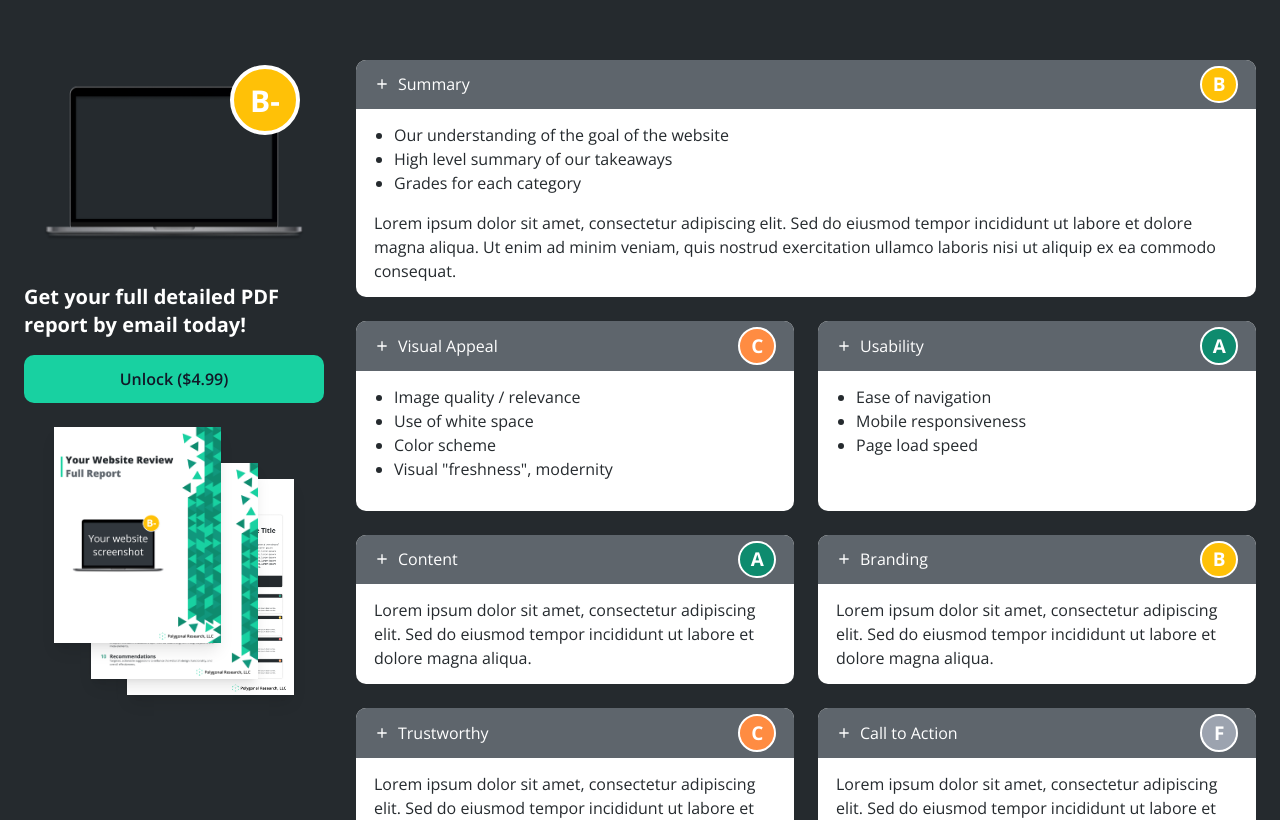
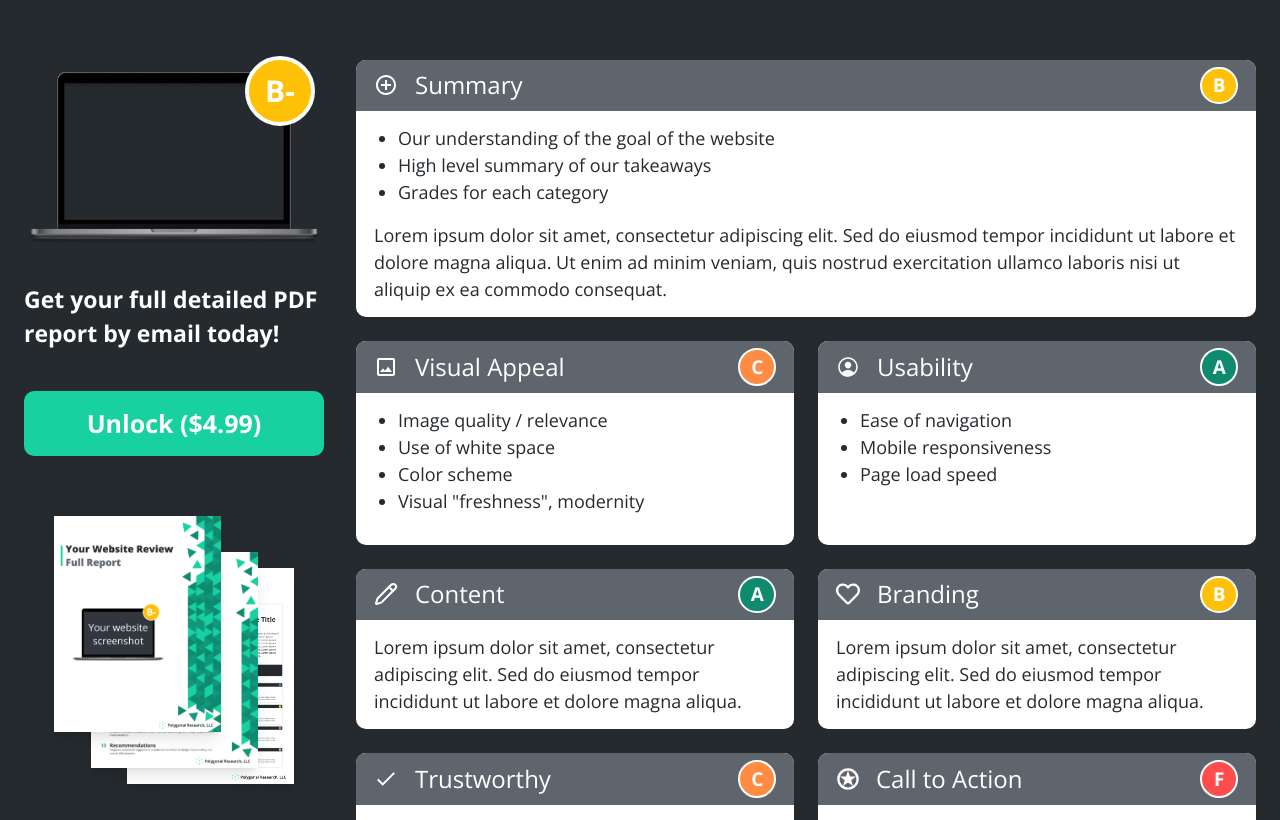
Before and after one commit to ShaYri12/web-review-with-ai, a Next.js app: page /partial-report in a window 1280 px wide. Shown: the part 280-1100 px from the top of the page. Built offline with nearby package versions, Linux system fonts and the light colour scheme.

Commit message:
partial report page done

```diff
--- a/app/partial-report/GradeBadge.tsx
+++ b/app/partial-report/GradeBadge.tsx
@@ -5,14 +5,14 @@ type GradeProps = {
 
 export function GradeBadge({
   grade,
-  className = "xl:w-[37.52px] xl:min-w-[37.52px] lg:w-[34px] lg:min-w-[34px] md:w-[30px] md:min-w-[30px] w-[28px] min-w-[28px] xl:h-[37.52px] lg:h-[34px] md:h-[30px] h-[28px] border-[2px] 2xl:text-[20px] xl:text-[19px] lg:text-[18px] md:text-[16px] text-[14px]",
+  className = "xl:w-[37.52px] xl:min-w-[37.52px] lg:w-[32px] lg:min-w-[32px] md:w-[30px] md:min-w-[30px] w-[28px] min-w-[28px] xl:h-[37.52px] lg:h-[32px] md:h-[30px] h-[28px] border-[2px] 2xl:text-[20px] xl:text-[19px] lg:text-[18px] md:text-[16px] text-[14px]",
 }: GradeProps) {
   const getGradeColor = (grade: string) => {
     const colors: Record<string, string> = {
       A: "bg-[#0E8B6E]",
       B: "bg-[#FFC107]",
       C: "bg-[#FF8C42]",
-      D: "bg-[#FF4D4D]",
+      F: "bg-[#FF4D4D]",
     };
 
     // Ensure `grade.charAt(0)` is a valid key or return a default value
--- a/app/partial-report/page.tsx
+++ b/app/partial-report/page.tsx
@@ -1,8 +1,14 @@
 import Image from "next/image";
 import { GradeBadge } from "./GradeBadge";
-import { BiPlus } from "react-icons/bi";
+import { BiPlusCircle } from "react-icons/bi";
 import Footer from "../components/Footer";
 import Header from "../components/Header";
+import { MdOutlineImage } from "react-icons/md";
+import { IoPersonCircleOutline } from "react-icons/io5";
+import { LuPencil } from "react-icons/lu";
+import { FaRegHeart } from "react-icons/fa";
+import { IoMdCheckmark } from "react-icons/io";
+import { GiAlliedStar } from "react-icons/gi";
 
 export default function ReportPage() {
   return (
@@ -12,7 +18,7 @@ export default function ReportPage() {
       <main className="px-4 lg:px-[24px] 3xl:py-[47px] py-[23px] w-full relative z-[0]">
         <div className="3xl:max-w-[1600px] 2xl:max-w-[1280px] max-w-[1280px] mx-auto">
           {/* Header Card */}
-          <div className="bg-white text-gray-900 rounded-xl xl:px-[51px] lg:px-[45px] md:px-[30px] sm:px-[20px] px-4 xl:py-[42px] lg:py-[38px] md:py-[30px] py-[20px] xl:mb-[62px] lg:mb-[50px] md:mb-[40px] mb-[30px] flex justify-between items-center gap-2 md:flex-nowrap flex-wrap">
+          <div className="bg-white text-[#252A2E] rounded-[20px] xl:px-[48px] lg:px-[42px] md:px-[30px] sm:px-[20px] px-4 xl:py-[42px] lg:py-[38px] md:py-[30px] py-[20px] xl:mb-[62px] lg:mb-[50px] md:mb-[40px] mb-[30px] flex justify-between items-center gap-2 md:flex-nowrap flex-wrap">
             <div>
               <h1 className="2xl:text-[56px] xl:text-[45px] lg:text-[35px] md:text-[25px] sm:text-[20px] text-[18px] font-bold">
                 Your Custom Report
@@ -35,11 +41,11 @@ export default function ReportPage() {
             </div>
           </div>
 
-          <div className="grid lg:grid-cols-[300px,1fr] md:gap-8 gap-[100px]">
+          <div className="grid lg:grid-cols-[300px,1fr] lg:gap-8 gap-[100px]">
             {/* Left Sidebar */}
-            <div className="space-y-6">
+            <div>
               <div className="relative">
-                <div className="rounded-[10px] overflow-hidden p-4">
+                <div className="rounded-[10px] overflow-hidden">
                   <Image
                     src="/assets/laptop.png"
                     alt="Website Screenshot"
@@ -48,24 +54,24 @@ export default function ReportPage() {
                     className="w-full rounded-[10px] overflow-hidden"
                   />
                 </div>
-                <div className="absolute lg:top-[3%] top-[5%] lg:right-[8%] right-[10%]">
+                <div className="absolute lg:top-[-2%] top-[2%] lg:right-[3%] right-[7%]">
                   <GradeBadge
                     grade="B-"
-                    className="md:w-[70px] w-[55px] md:h-[70px] h-[55px] border-[4.5px] 2xl:text-[30px] xl:text-[30px] lg:text-[20px] md:text-[18px] text-[16px]"
+                    className="md:w-[70px] sm:w-[55px] w-[48px] md:h-[70px] md:h-[55px] sm:h-[55px] h-[48px] sm:border-[4.5px] border-[4px] 2xl:text-[30px] xl:text-[30px] lg:text-[20px] md:text-[18px] text-[16px]"
                   />
                 </div>
               </div>
 
-              <div className="space-y-4">
-                <h2 className="text-xl font-bold">
+              <div className="2xl:space-y-[45px] xl:space-y-[40px] lg:space-y-[35px] md:space-y-[25px] space-y-[20px] 2xl:mt-[40px] xl:mt-[35px] lg:mt-[30px] md:mt-[25px] mt-[20px]">
+                <h2 className="lg:text-[23px] md:text-[20px] text-[18px] font-bold">
                   Get your full detailed PDF report by email today!
                 </h2>
-                <button className="w-full bg-cyan text-gray-900 py-3 px-6 rounded-[10px] overflow-hidden font-semibold hover:bg-emerald-500 transition-colors">
+                <button className="w-full bg-cyan text-white 2xl:py-[18px] xl:py-[14px] lg:py-[12px] md:py-[10px] py-[9px] px-6 rounded-[10px] overflow-hidden 2xl:text-[30px] xl:text-[25px] lg:text-[22px] md:text-[20px] text-[18px] font-bold hover:bg-emerald-500 transition-colors">
                   Unlock ($4.99)
                 </button>
               </div>
 
-              <div className="relative mx-auto 3xl:w-[361px] lg:w-[240px] w-[220px] 3xl:h-[358.4px] mt-[20px]">
+              <div className="relative mx-auto 3xl:w-[361px] lg:w-[240px] w-[220px] 3xl:h-[358.4px] 2xl:mt-[70px] xl:mt-[60px] lg:mt-[50px] md:mt-[40px] mt-[30px]">
                 {/* First page - back */}
                 <div className="absolute right-0 top-8 3xl:w-[361px] lg:w-[240px] w-[220px] 3xl:h-[190px] xl:h-[180px] lg:h-[170px] h-auto mt-[20px]">
                   <Image
@@ -108,21 +114,28 @@ export default function ReportPage() {
             <div className="space-y-6">
               {/* Summary Section */}
               <div className="bg-white text-white rounded-[10px] overflow-hidden">
-                <div className="flex justify-between items-center md:px-[18px] px-4 py-[6px] bg-[#5E656C]">
-                  <div className="flex items-center gap-2">
-                    <BiPlus />
+                <div className="flex justify-between items-center md:px-[18px] px-4 py-[7px] bg-[#5E656C]">
+                  <div className="flex items-center 2xl:gap-[19px] xl:gap-[17px] lg:gap-[16px] md:gap-[14px] gap-2">
+                    <span>
+                      <BiPlusCircle
+                        size={24}
+                        className="lg:min-w-[24px] lg:w-[24px] w-[20px] min-w-[20px]"
+                      />
+                    </span>
 
-                    <h2 className="font-[400]">Summary</h2>
+                    <h2 className="font-[400] xl:text-[24px] lg:text-[22px] md:text-[20px] text-[18px]">
+                      Summary
+                    </h2>
                   </div>
                   <GradeBadge grade="B" />
                 </div>
                 <div className="md:px-[18px] px-4 py-[14px]">
-                  <ul className="list-disc ml-5 mb-4 text-[#252A2E]">
+                  <ul className="list-disc md:ml-6 ml-5 mb-4 text-[#252A2E] xl:text-[18px] lg:text-[17px] md:text-[16px] text-[15px]">
                     <li>Our understanding of the goal of the website</li>
                     <li>High level summary of our takeaways</li>
                     <li>Grades for each category</li>
                   </ul>
-                  <p className="text-[#252A2E]">
+                  <p className="text-[#252A2E] xl:text-[18px] lg:text-[17px] md:text-[16] text-[15px]">
                     Lorem ipsum dolor sit amet, consectetur adipiscing elit. Sed
                     do eiusmod tempor incididunt ut labore et dolore magna
                     aliqua. Ut enim ad minim veniam, quis nostrud exercitation
@@ -134,16 +147,21 @@ export default function ReportPage() {
               {/* Visual Appeal Section */}
               <div className="grid md:grid-cols-2 gap-6">
                 <div className="bg-white text-white rounded-[10px] overflow-hidden">
-                  <div className="flex justify-between items-center md:px-[18px] px-4 py-[6px] bg-[#5E656C]">
-                    <div className="flex items-center gap-2">
-                      <BiPlus />
+                  <div className="flex justify-between items-center md:px-[18px] px-4 py-[7px] bg-[#5E656C]">
+                    <div className="flex items-center 2xl:gap-[19px] xl:gap-[17px] lg:gap-[16px] md:gap-[14px] gap-2">
+                      <MdOutlineImage
+                        size={24}
+                        className="lg:min-w-[24px] lg:w-[24px] w-[20px] min-w-[20px]"
+                      />
 
-                      <h2 className="font-[400]">Visual Appeal</h2>
+                      <h2 className="font-[400] xl:text-[24px] lg:text-[22px] md:text-[20px] text-[18px]">
+                        Visual Appeal
+                      </h2>
                     </div>
                     <GradeBadge grade="C" />
                   </div>
                   <div className="md:px-[18px] px-4 py-[14px]">
-                    <ul className="list-disc ml-5 mb-4 text-[#252A2E]">
+                    <ul className="list-disc md:ml-6 ml-5 mb-4 text-[#252A2E] xl:text-[18px] lg:text-[17px] md:text-[16px] text-[15px]">
                       <li>Image quality / relevance</li>
                       <li>Use of white space</li>
                       <li>Color scheme</li>
@@ -153,16 +171,21 @@ export default function ReportPage() {
                 </div>
 
                 <div className="bg-white text-white rounded-[10px] overflow-hidden">
-                  <div className="flex justify-between items-center md:px-[18px] px-4 py-[6px] bg-[#5E656C]">
-                    <div className="flex items-center gap-2">
-                      <BiPlus />
+                  <div className="flex justify-between items-center md:px-[18px] px-4 py-[7px] bg-[#5E656C]">
+                    <div className="flex items-center 2xl:gap-[19px] xl:gap-[17px] lg:gap-[16px] md:gap-[14px] gap-2">
+                      <IoPersonCircleOutline
+                        size={24}
+                        className="lg:min-w-[24px] lg:w-[24px] w-[20px] min-w-[20px]"
+                      />
 
-                      <h2 className="font-[400]">Usability</h2>
+                      <h2 className="font-[400] xl:text-[24px] lg:text-[22px] md:text-[20px] text-[18px]">
+                        Usability
+                      </h2>
                     </div>
                     <GradeBadge grade="A" />
                   </div>
                   <div className="md:px-[18px] px-4 py-[14px]">
-                    <ul className="list-disc ml-5 mb-4 text-[#252A2E]">
+                    <ul className="list-disc md:ml-6 ml-5 mb-4 text-[#252A2E] xl:text-[18px] lg:text-[17px] md:text-[16px] text-[15px]">
                       <li>Ease of navigation</li>
                       <li>Mobile responsiveness</li>
                       <li>Page load speed</li>
@@ -171,16 +194,21 @@ export default function ReportPage() {
                 </div>
 
                 <div className="bg-white text-white rounded-[10px] overflow-hidden">
-                  <div className="flex justify-between items-center md:px-[18px] px-4 py-[6px] bg-[#5E656C]">
-                    <div className="flex items-center gap-2">
-                      <BiPlus />
+                  <div className="flex justify-between items-center md:px-[18px] px-4 py-[7px] bg-[#5E656C]">
+                    <div className="flex items-center 2xl:gap-[19px] xl:gap-[17px] lg:gap-[16px] md:gap-[14px] gap-2">
+                      <LuPencil
+                        size={24}
+                        className="lg:min-w-[24px] lg:w-[24px] w-[20px] min-w-[20px]"
+                      />
 
-                      <h2 className="font-[400]">Content</h2>
+                      <h2 className="font-[400] xl:text-[24px] lg:text-[22px] md:text-[20px] text-[18px]">
+                        Content
+                      </h2>
                     </div>
                     <GradeBadge grade="A" />
                   </div>
                   <div className="md:px-[18px] px-4 py-[14px]">
-                    <p className="text-[#252A2E]">
+                    <p className="text-[#252A2E] xl:text-[18px] lg:text-[17px] md:text-[16px] text-[15px]">
                       Lorem ipsum dolor sit amet, consectetur adipiscing elit.
                       Sed do eiusmod tempor incididunt ut labore et dolore magna
                       aliqua.
@@ -189,16 +217,21 @@ export default function ReportPage() {
                 </div>
 
                 <div className="bg-white text-white rounded-[10px] overflow-hidden">
-                  <div className="flex justify-between items-center md:px-[18px] px-4 py-[6px] bg-[#5E656C]">
-                    <div className="flex items-center gap-2">
-                      <BiPlus />
+                  <div className="flex justify-between items-center md:px-[18px] px-4 py-[7px] bg-[#5E656C]">
+                    <div className="flex items-center 2xl:gap-[19px] xl:gap-[17px] lg:gap-[16px] md:gap-[14px] gap-2">
+                      <FaRegHeart
+                        size={24}
+                        className="lg:min-w-[24px] lg:w-[24px] w-[20px] min-w-[20px]"
+                      />
 
-                      <h2 className="font-[400]">Branding</h2>
+                      <h2 className="font-[400] xl:text-[24px] lg:text-[22px] md:text-[20px] text-[18px]">
+                        Branding
+                      </h2>
                     </div>
                     <GradeBadge grade="B" />
                   </div>
                   <div className="md:px-[18px] px-4 py-[14px]">
-                    <p className="text-[#252A2E]">
+                    <p className="text-[#252A2E] xl:text-[18px] lg:text-[17px] md:text-[16px] text-[15px]">
                       Lorem ipsum dolor sit amet, consectetur adipiscing elit.
                       Sed do eiusmod tempor incididunt ut labore et dolore magna
                       aliqua.
@@ -207,16 +240,21 @@ export default function ReportPage() {
                 </div>
 
                 <div className="bg-white text-white rounded-[10px] overflow-hidden">
-                  <div className="flex justify-between items-center md:px-[18px] px-4 py-[6px] bg-[#5E656C]">
-                    <div className="flex items-center gap-2">
-                      <BiPlus />
+                  <div className="flex justify-between items-center md:px-[18px] px-4 py-[7px] bg-[#5E656C]">
+                    <div className="flex items-center 2xl:gap-[19px] xl:gap-[17px] lg:gap-[16px] md:gap-[14px] gap-2">
+                      <IoMdCheckmark
+                        size={24}
+                        className="lg:min-w-[24px] lg:w-[24px] w-[20px] min-w-[20px]"
+                      />
 
-                      <h2 className="font-[400]">Trustworthy</h2>
+                      <h2 className="font-[400] xl:text-[24px] lg:text-[22px] md:text-[20px] text-[18px]">
+                        Trustworthy
+                      </h2>
                     </div>
                     <GradeBadge grade="C" />
                   </div>
                   <div className="md:px-[18px] px-4 py-[14px]">
-                    <p className="text-[#252A2E]">
+                    <p className="text-[#252A2E] xl:text-[18px] lg:text-[17px] md:text-[16px] text-[15px]">
                       Lorem ipsum dolor sit amet, consectetur adipiscing elit.
                       Sed do eiusmod tempor incididunt ut labore et dolore magna
                       aliqua.
@@ -225,16 +263,21 @@ export default function ReportPage() {
                 </div>
 
                 <div className="bg-white text-white rounded-[10px] overflow-hidden">
-                  <div className="flex justify-between items-center md:px-[18px] px-4 py-[6px] bg-[#5E656C]">
-                    <div className="flex items-center gap-2">
-                      <BiPlus />
+                  <div className="flex justify-between items-center md:px-[18px] px-4 py-[7px] bg-[#5E656C]">
+                    <div className="flex items-center 2xl:gap-[18px] xl:gap-[16px] lg:gap-[14px] md:gap-[12px] gap-2">
+                      <GiAlliedStar
+                        size={24}
+                        className="lg:min-w-[24px] lg:w-[24px] w-[20px] min-w-[20px]"
+                      />
 
-                      <h2 className="font-[400]">Call to Action</h2>
+                      <h2 className="font-[400] xl:text-[24px] lg:text-[22px] md:text-[20px] text-[18px]">
+                        Call to Action
+                      </h2>
                     </div>
                     <GradeBadge grade="F" />
                   </div>
                   <div className="md:px-[18px] px-4 py-[14px]">
-                    <p className="text-[#252A2E]">
+                    <p className="text-[#252A2E] xl:text-[18px] lg:text-[17px] md:text-[16px] text-[15px]">
                       Lorem ipsum dolor sit amet, consectetur adipiscing elit.
                       Sed do eiusmod tempor incididunt ut labore et dolore magna
                       aliqua.
```
